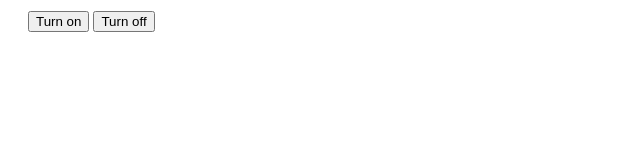
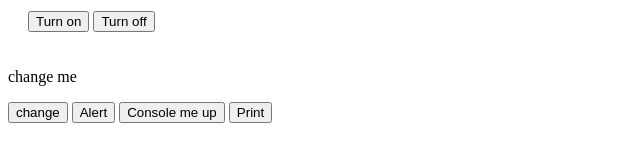
Before and after one commit to PunitVerma-cedcoss/topic3_js, a plain HTML site: page src/index.html in a window 1280 px wide. Shown: the part 321-482 px from the top of the page, without its empty margins (0-640 px from the left). Drawn offline with Linux system fonts and the light colour scheme.

Commit message:
js outputs

```diff
--- a/src/index.html
+++ b/src/index.html
@@ -16,5 +16,12 @@
         <button onclick="bulb_off()">Turn off</button>
       </div>
     </section>
+    <section class="s2">
+      <p id="change_p">change me</p>
+      <button onclick="change_me()">change</button>
+      <button onclick="alert('Danger !!!')">Alert</button>
+      <button onclick="console.log('this msg is in console')">Console me up</button>
+      <button onclick="print()">Print</button>
+    </section>
   </body>
 </html>
--- a/src/main.js
+++ b/src/main.js
@@ -1,6 +1,9 @@
-function bulb_on(){
+function bulb_on() {
     document.getElementById("bulb").src = "https://www.w3schools.com/js/pic_bulbon.gif";
 }
-function bulb_off(){
+function bulb_off() {
     document.getElementById("bulb").src = "https://www.w3schools.com/js/pic_bulboff.gif";
 }
+function change_me() {
+    document.getElementById("change_p").innerHTML = "i am changed";
+}
```
